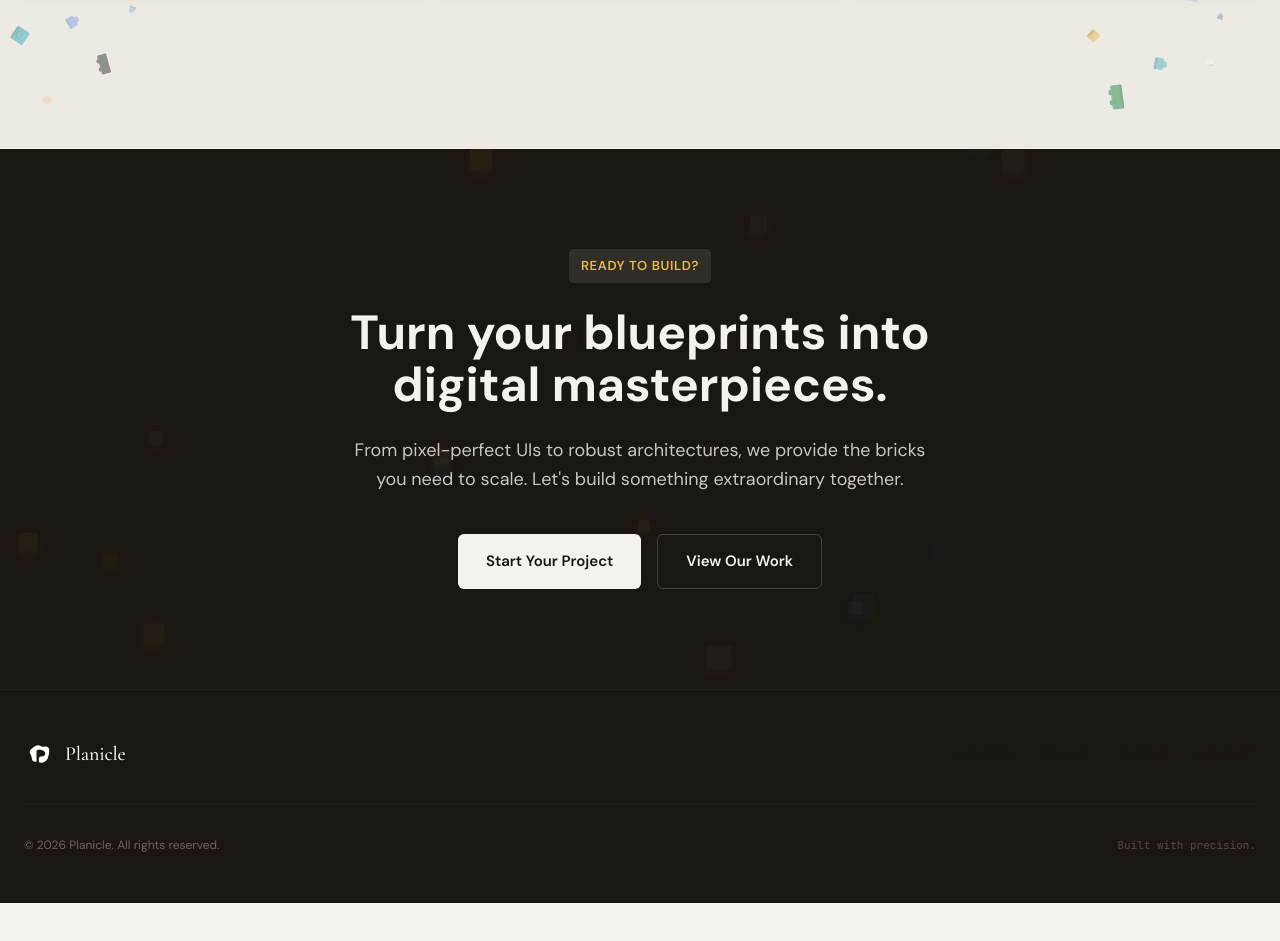
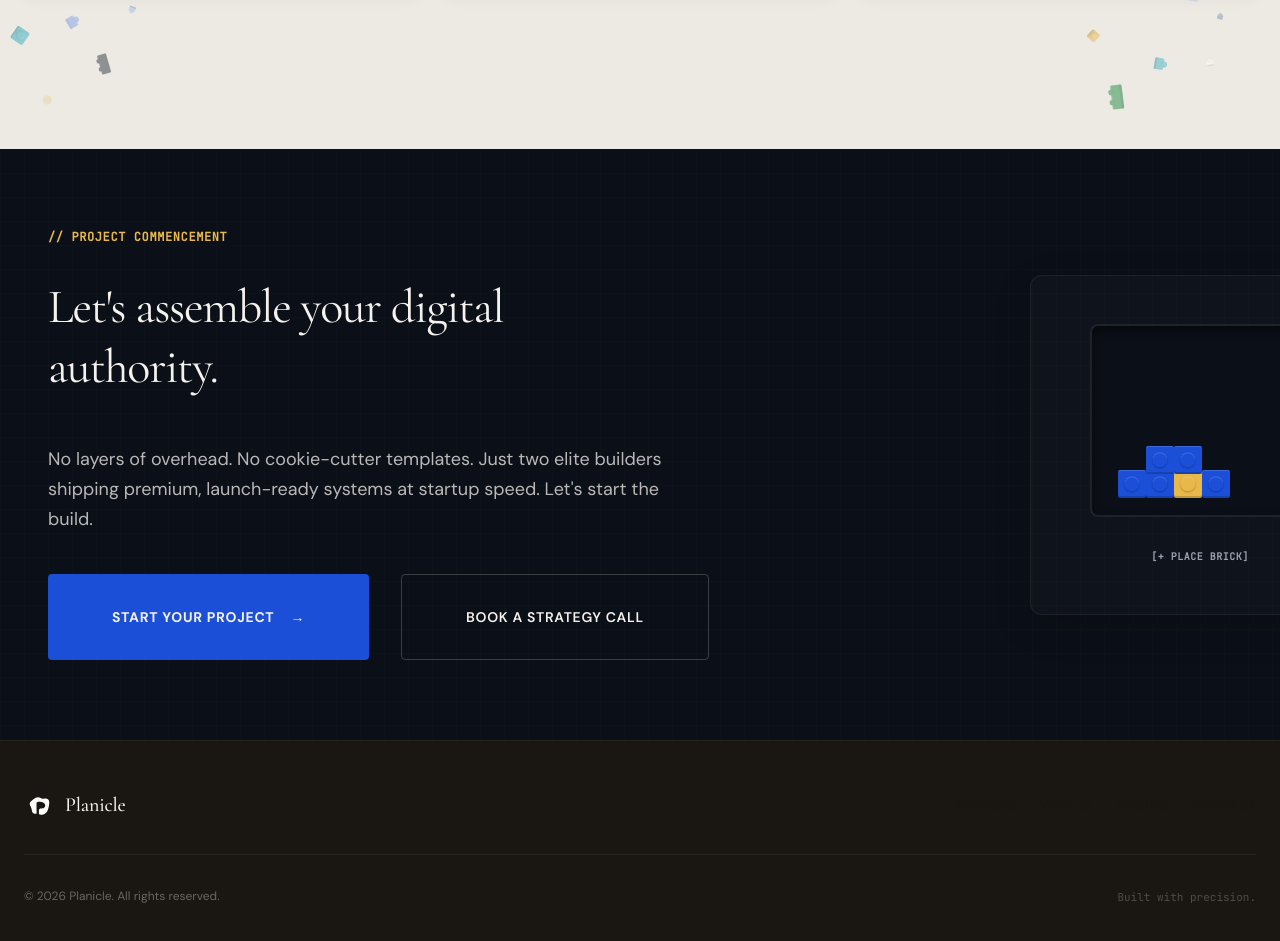
Before and after one commit to Planicle-labs/Planicle-Website, a Next.js app: page / in a window 1280 px wide. Shown: the part 5466-6407 px from the top of the page. Before the commit the page ends 6369 px from the top, so only its background shows below. Built offline with nearby package versions, Linux system fonts and the light colour scheme.

Commit message:
feat(cta): revamp CTA section with interactive brick-building grid and dark style

```diff
--- a/components/CtaSection.tsx
+++ b/components/CtaSection.tsx
@@ -1,191 +1,237 @@
 "use client";
 
 import { useState } from "react";
-import { motion } from "framer-motion";
+import { motion, AnimatePresence } from "framer-motion";
 
-// Sparse animated background bricks
-function SparseBrickGrid() {
-  const [bricks] = useState(() => {
-    const colors = [
-      "rgba(27, 79, 216, 0.08)",
-      "rgba(232, 184, 75, 0.06)",
-      "rgba(74, 111, 165, 0.06)",
-      "rgba(196, 185, 154, 0.05)",
-    ];
-    return Array.from({ length: 24 }, (_, i) => ({
-      x: Math.random() * 100,
-      y: Math.random() * 100,
-      color: colors[i % colors.length],
-      delay: Math.random() * 8,
-      size: 12 + Math.random() * 16,
-    }));
-  });
-
-  return (
-    <div
-      style={{
-        position: "absolute",
-        inset: 0,
-        overflow: "hidden",
-        pointerEvents: "none",
-      }}
-      aria-hidden="true"
-    >
-      {bricks.map((brick, i) => (
-        <motion.div
-          key={i}
-          initial={{ opacity: 0, scale: 0.8 }}
-          animate={{
-            opacity: [0, 1, 1, 0],
-            scale: [0.8, 1, 1, 0.8],
-            y: [0, -40, -40, -80],
-          }}
-          transition={{
-            duration: 12,
-            repeat: Infinity,
-            delay: brick.delay,
-            ease: "easeInOut",
-          }}
-          style={{
-            position: "absolute",
-            left: `${brick.x}%`,
-            top: `${brick.y}%`,
-            width: brick.size,
-            height: brick.size,
-            backgroundColor: brick.color,
-            borderRadius: "2px",
-            boxShadow: `0 4px 12px ${brick.color}`,
-          }}
-        />
-      ))}
-    </div>
-  );
+interface Brick {
+  row: number;
+  col: number;
+  color: string;
 }
 
+const COLORS = ["cobalt", "gold", "rust", "slate", "sand"];
+const COLOR_MAP: Record<string, string> = {
+  cobalt: "var(--color-cobalt)",
+  gold: "var(--color-gold)",
+  rust: "var(--color-rust)",
+  slate: "var(--color-slate-accent)",
+  sand: "var(--color-sand)",
+};
+
+const INITIAL_BRICKS: Brick[] = [
+  { row: 5, col: 0, color: "cobalt" },
+  { row: 5, col: 1, color: "cobalt" },
+  { row: 5, col: 2, color: "gold" },
+  { row: 5, col: 3, color: "cobalt" },
+  { row: 4, col: 1, color: "rust" },
+  { row: 4, col: 2, color: "slate" },
+];
+
 export function CtaSection() {
+  const [placedBricks, setPlacedBricks] = useState<Brick[]>(INITIAL_BRICKS);
+
+  const handlePlaceBrick = () => {
+    // Find next available slot scanning bottom-to-top, left-to-right
+    for (let r = 5; r >= 0; r--) {
+      for (let c = 0; c < 6; c++) {
+        const isOccupied = placedBricks.some((b) => b.row === r && b.col === c);
+        if (!isOccupied) {
+          const randomColor = COLORS[Math.floor(Math.random() * COLORS.length)];
+          setPlacedBricks((prev) => [...prev, { row: r, col: c, color: randomColor }]);
+          return;
+        }
+      }
+    }
+  };
+
+  const handleReset = () => {
+    setPlacedBricks(INITIAL_BRICKS);
+  };
+
   return (
     <section
       style={{
-        padding: "100px 24px",
-        background: "var(--color-ink)",
+        padding: "80px 24px",
+        background: "#0B0F17",
         color: "var(--color-canvas)",
         position: "relative",
         overflow: "hidden",
       }}
     >
-      <SparseBrickGrid />
-
+      {/* Blueprint Grid Overlay */}
       <div
         style={{
-          maxWidth: "800px",
-          margin: "0 auto",
-          textAlign: "center",
-          position: "relative",
-          zIndex: 1,
+          position: "absolute",
+          inset: 0,
+          backgroundImage: `linear-gradient(rgba(245, 242, 237, 0.02) 1px, transparent 1px), linear-gradient(90deg, rgba(245, 242, 237, 0.02) 1px, transparent 1px)`,
+          backgroundSize: "24px 24px",
+          pointerEvents: "none",
+          opacity: 0.8,
+        }}
+        aria-hidden="true"
+      />
+
+      <div className="container-narrow relative z-10">
+        <div className="grid grid-cols-1 lg:grid-cols-12 gap-12 lg:gap-16 items-center">
+
+          {/* Left Column: Call to Action Details (60%) */}
+          <div className="lg:col-span-7 flex flex-col text-left">
+            <span
+              className="font-mono text-xs font-semibold tracking-wider uppercase mb-4"
+              style={{ color: "var(--color-gold)" }}
+            >
+              // PROJECT COMMENCEMENT
+            </span>
+
+            <h2
+              className="font-display leading-tight tracking-tight mb-6"
+              style={{
+                fontSize: "clamp(32px, 4.5vw, 48px)",
+                fontWeight: 400,
+                color: "var(--color-canvas)",
+                maxWidth: "20ch",
               }}
             >
-        <motion.div
-          initial={{ opacity: 0, y: 20 }}
-          whileInView={{ opacity: 1, y: 0 }}
-          viewport={{ once: true }}
-          transition={{ duration: 0.6 }}
-        >
-          <div
-            style={{
-              display: "inline-block",
-              padding: "6px 12px",
-              background: "rgba(255, 255, 255, 0.1)",
-              borderRadius: "4px",
-              fontSize: "13px",
-              fontWeight: 600,
-              letterSpacing: "0.05em",
-              textTransform: "uppercase",
-              marginBottom: "24px",
-              color: "var(--color-gold)",
-            }}
-          >
-            Ready to Build?
-          </div>
-
-          <h2
-            style={{
-              fontSize: "clamp(32px, 5vw, 48px)",
-              fontWeight: 700,
-              lineHeight: 1.1,
-              marginBottom: "24px",
-            }}
-          >
-            Turn your blueprints into <br />
-            digital masterpieces.
+              Let's assemble your digital authority.
             </h2>
 
             <p
+              className="font-body text-base lg:text-lg mb-10"
               style={{
-              fontSize: "18px",
-              lineHeight: 1.6,
-              color: "rgba(245, 242, 237, 0.8)",
-              marginBottom: "40px",
-              maxWidth: "600px",
-              marginInline: "auto",
+                color: "rgba(245, 242, 237, 0.75)",
+                lineHeight: 1.65,
+                maxWidth: "50ch",
               }}
             >
-            From pixel-perfect UIs to robust architectures, we provide the
-            bricks you need to scale. Let&apos;s build something extraordinary
-            together.
+              No layers of overhead. No cookie-cutter templates. Just two elite builders shipping premium, launch-ready systems at startup speed. Let's start the build.
             </p>
 
-          <div
+            <div className="flex flex-wrap gap-4">
+              <a
+                href="https://wa.me/917678455973?text=Hi%2C%20I%20want%20to%20start%20a%20project%20with%20Planicle"
+                target="_blank"
+                rel="noopener noreferrer"
+                className="group inline-flex items-center justify-center font-body text-sm font-bold uppercase tracking-wider px-8 py-4 transition-all duration-300 hover:-translate-y-0.5"
                 style={{
-              display: "flex",
-              gap: "16px",
-              justifyContent: "center",
-              flexWrap: "wrap",
+                  background: "var(--color-cobalt)",
+                  color: "var(--color-canvas)",
+                  borderRadius: "4px",
+                  textDecoration: "none",
                 }}
               >
-            <button
-              style={{
-                background: "var(--color-canvas)",
-                color: "var(--color-ink)",
-                padding: "14px 28px",
-                borderRadius: "6px",
-                fontWeight: 600,
-                fontSize: "15px",
-                border: "none",
-                cursor: "pointer",
-                transition: "transform 0.2s ease",
-              }}
-              onMouseEnter={(e) =>
-                (e.currentTarget.style.transform = "translateY(-2px)")
-              }
-              onMouseLeave={(e) =>
-                (e.currentTarget.style.transform = "translateY(0)")
-              }
-            >
                 Start Your Project
-            </button>
-            <button
+                <span className="ml-2 transition-transform duration-300 group-hover:translate-x-1">→</span>
+              </a>
+
+              <a
+                href="https://wa.me/917678455973?text=Hi%2C%20I%20want%20to%20book%20a%20strategy%20call"
+                target="_blank"
+                rel="noopener noreferrer"
+                className="inline-flex items-center justify-center font-body text-sm font-semibold uppercase tracking-wider px-8 py-4 transition-all duration-300 hover:bg-white/5"
                 style={{
                   background: "transparent",
                   color: "var(--color-canvas)",
-                padding: "14px 28px",
-                borderRadius: "6px",
-                fontWeight: 600,
-                fontSize: "15px",
                   border: "1px solid rgba(245, 242, 237, 0.2)",
-                cursor: "pointer",
-                transition: "background 0.2s ease",
+                  borderRadius: "4px",
+                  textDecoration: "none",
                 }}
-              onMouseEnter={(e) =>
-                (e.currentTarget.style.background = "rgba(255, 255, 255, 0.05)")
-              }
-              onMouseLeave={(e) =>
-                (e.currentTarget.style.background = "transparent")
-              }
               >
-              View Our Work
+                Book a Strategy Call
+              </a>
+            </div>
+          </div>
+
+          {/* Right Column: Interactive Sandbox Baseplate (40%) */}
+          <div className="lg:col-span-5 flex flex-col items-center justify-center">
+            <div
+              className="w-full max-w-[340px] aspect-square p-6 rounded-xl flex flex-col items-center justify-between"
+              style={{
+                background: "rgba(245, 242, 237, 0.02)",
+                border: "1px solid rgba(245, 242, 237, 0.06)",
+                boxShadow: "0 12px 40px rgba(0, 0, 0, 0.12)",
+              }}
+            >
+              {/* The LEGO baseplate (6x6 grid) */}
+              <div
+                className="p-3 rounded-lg relative"
+                style={{
+                  background: "#0B0F17",
+                  border: "2px solid rgba(255, 255, 255, 0.08)",
+                  boxShadow: "inset 0 4px 10px rgba(0,0,0,0.5)",
+                  width: "220px",
+                  height: "220px",
+                }}
+              >
+                <div className="relative w-full h-full">
+                  {/* Render Placed Bricks absolute positioned */}
+                  <AnimatePresence>
+                    {placedBricks.map((brick) => {
+                      const color = COLOR_MAP[brick.color] || "var(--color-cobalt)";
+
+                      // Grid placement mapping (centered inside cells of the 196px grid)
+                      const left = `calc(${brick.col} * (100% / 6) + 2px)`;
+                      const top = `calc(${brick.row} * (100% / 6) + 2px)`;
+
+                      return (
+                        <motion.div
+                          key={`brick-${brick.row}-${brick.col}`}
+                          initial={{ scale: 0.3, y: -40, opacity: 0 }}
+                          animate={{ scale: 1, y: 0, opacity: 1 }}
+                          exit={{ scale: 0, opacity: 0 }}
+                          transition={{
+                            type: "tween",
+                            ease: [0.16, 1, 0.3, 1],
+                            duration: 0.35,
+                          }}
+                          style={{
+                            position: "absolute",
+                            left,
+                            top,
+                            width: "28px",
+                            height: "28px",
+                            zIndex: 10,
+                          }}
+                        >
+                          <div
+                            className="brick"
+                            style={{
+                              "--brick-color": color,
+                              "--brick-size": "28px",
+                              width: "28px",
+                              height: "28px",
+                            } as React.CSSProperties}
+                          />
+                        </motion.div>
+                      );
+                    })}
+                  </AnimatePresence>
+                </div>
+              </div>
+
+              {/* Sandbox Controls */}
+              <div className="flex gap-4 mt-4 w-full justify-center">
+                <button
+                  onClick={handlePlaceBrick}
+                  disabled={placedBricks.length >= 36}
+                  className="font-mono text-[10px] font-bold tracking-wider text-gray-400 hover:text-white uppercase transition-colors cursor-pointer focus:outline-none"
+                >
+                  [+ PLACE BRICK]
                 </button>
+
+                {placedBricks.length > INITIAL_BRICKS.length && (
+                  <button
+                    onClick={handleReset}
+                    className="font-mono text-[10px] font-bold tracking-wider text-red-400 hover:text-red-300 uppercase transition-colors cursor-pointer focus:outline-none"
+                  >
+                    [RESET GRID]
+                  </button>
+                )}
               </div>
-        </motion.div>
+
+            </div>
+          </div>
+
+        </div>
       </div>
     </section>
   );
```
Lines whose indentation alone changed are shown as unchanged.
